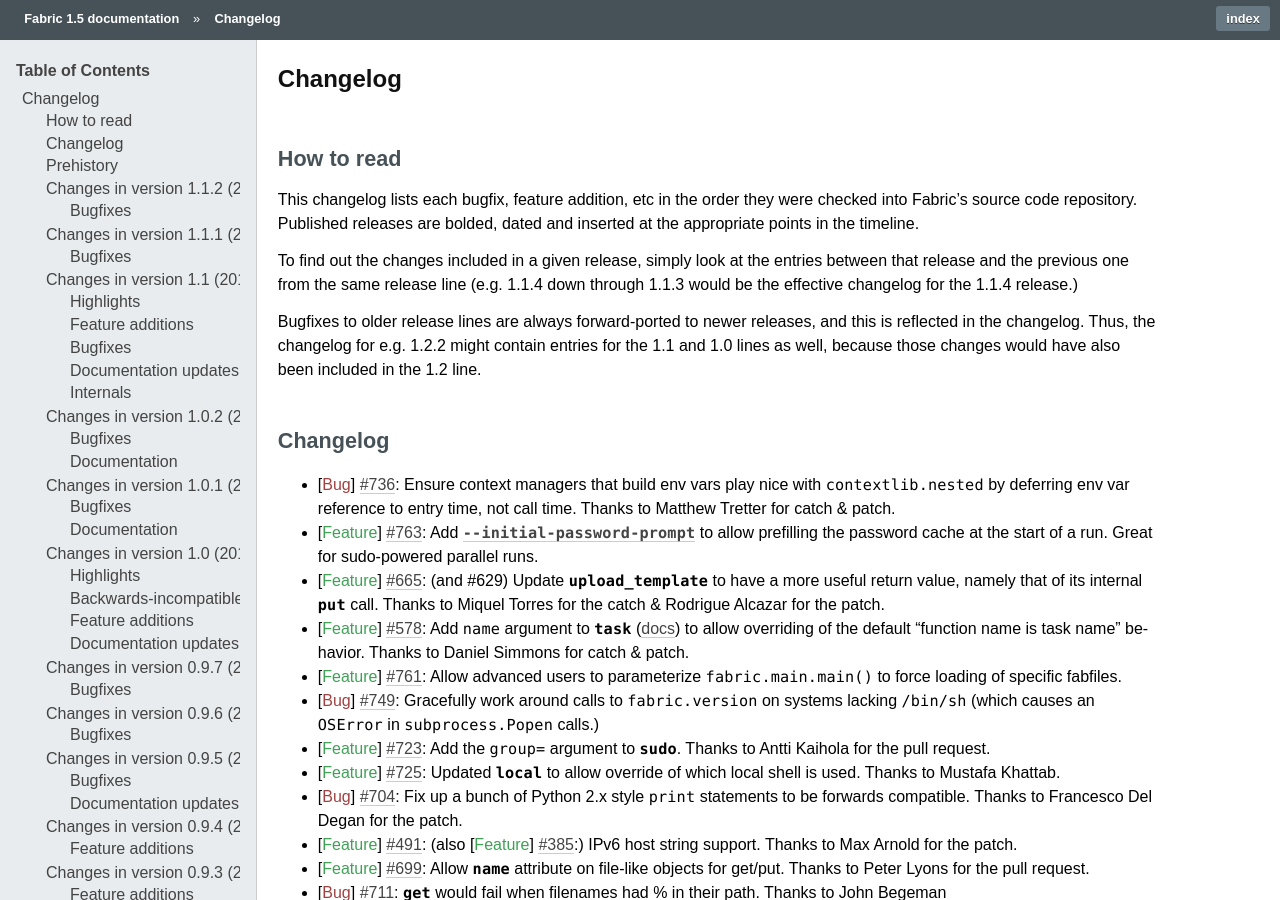
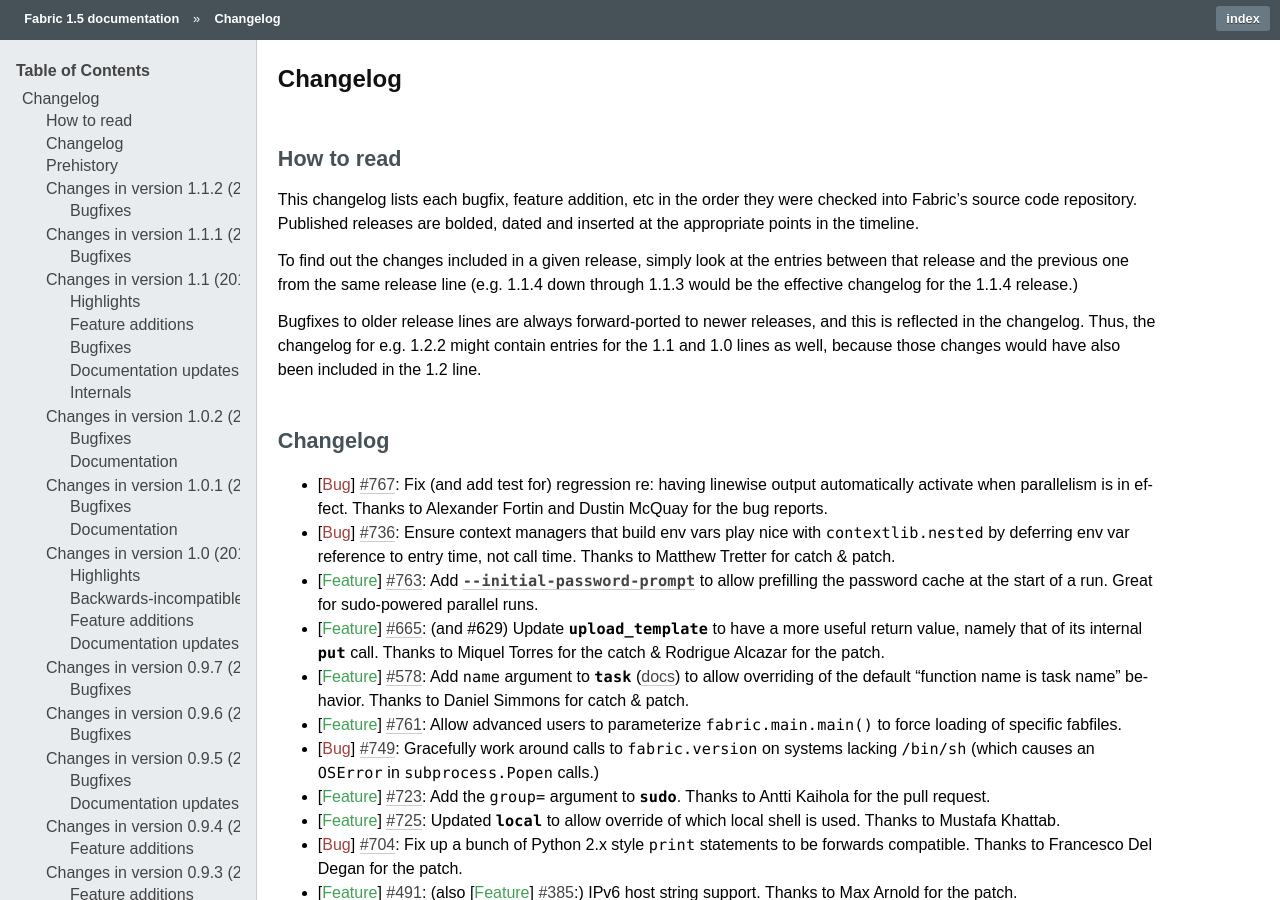
Before and after one commit to fabric/fabric, a Sphinx documentation site: the page built from docs/changelog.rst, in a window 1280 px wide and 900 px high. Built offline with Sphinx 7.4.7, drawn with Linux system fonts in a browser that asks for light colours.

Commit message:
Changelog re #767

```diff
--- a/docs/changelog.rst
+++ b/docs/changelog.rst
@@ -25,6 +25,9 @@
 Changelog
 =========
 
+* :bug:`767` Fix (and add test for) regression re: having linewise output
+  automatically activate when parallelism is in effect. Thanks to Alexander
+  Fortin and Dustin McQuay for the bug reports.
 * :bug:`736` Ensure context managers that build env vars play nice with
   ``contextlib.nested`` by deferring env var reference to entry time, not call
   time. Thanks to Matthew Tretter for catch & patch.
```
